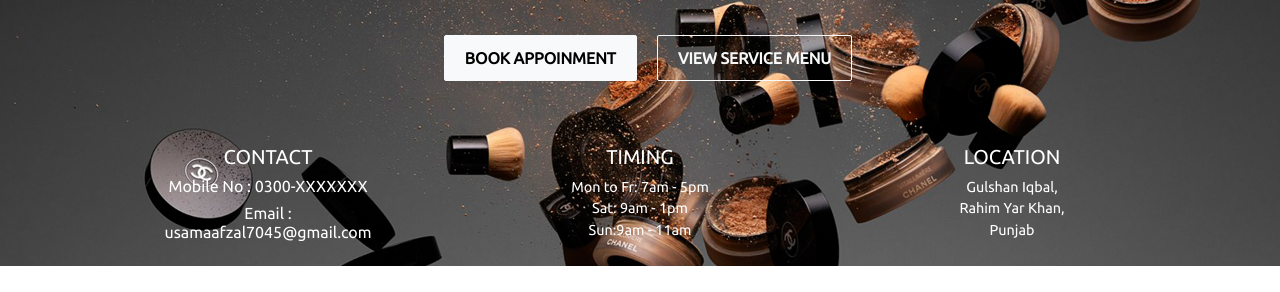
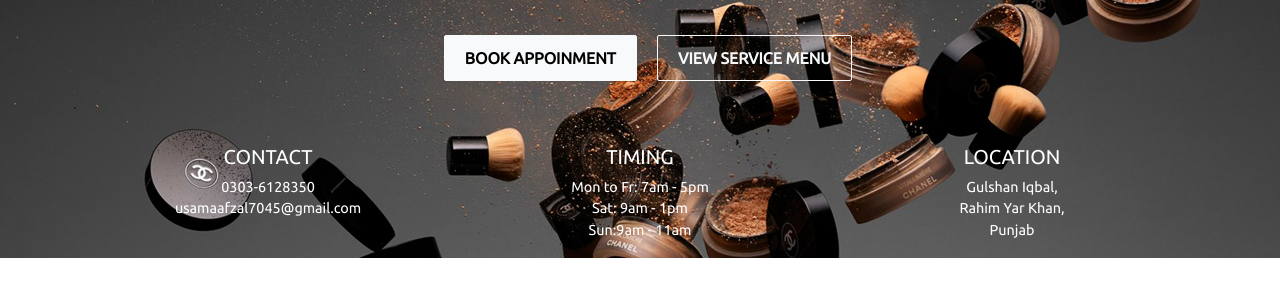
Before and after one commit to usamaafzal704/cherie, a plain HTML site: page index.html in a window 1280 px wide. Shown: the part 307-599 px from the top of the page. Drawn offline with nearby package versions, Linux system fonts and the light colour scheme; a web font is replaced by a local one.

Commit message:
Update index.html

```diff
--- a/index.html
+++ b/index.html
@@ -69,9 +69,11 @@
             <div class="card mx-5" style="width: 18rem;">
                 <div class="card-body container ">
                     <h5 class="card-title">CONTACT</h5>
-                  <h6 class="card-text">Mobile No : 0300-XXXXXXX</h6>
-                  <h6> Email : usamaafzal7045@gmail.com</h6>
-
+                  <p class="card-text">
+                      0303-6128350
+                      <br>
+                      usamaafzal7045@gmail.com
+                  </p>
                 </div>
             </div>
 
```
